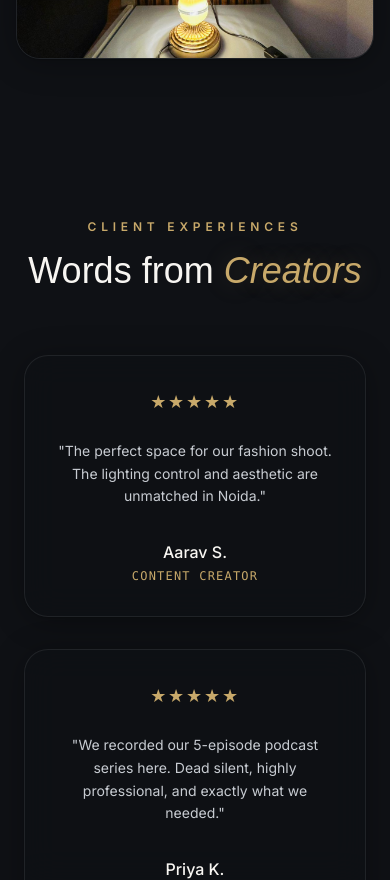
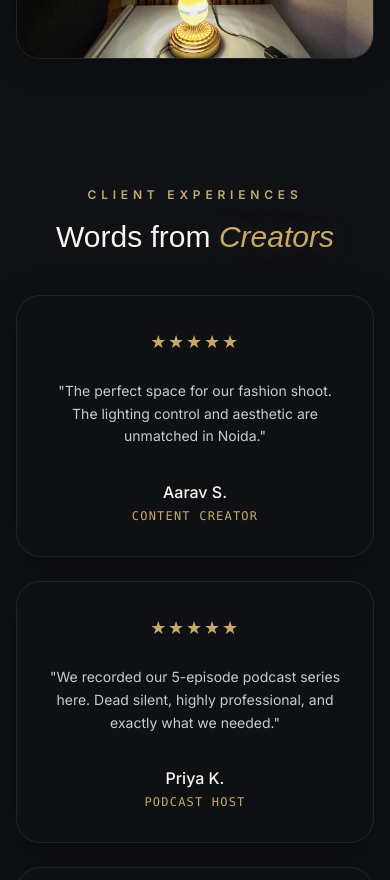
Before and after one commit to Nitin-2711/dreamy-main, a React (Vite) app: page / in a window 390 px wide. Shown: the part 11120-12000 px from the top of the page. Built offline with nearby package versions, Linux system fonts and the light colour scheme; a web font is replaced by a local one.

Commit message:
style: adjust padding, spacing, and font sizes in ReviewsSection for improved mobile responsiveness

```diff
--- a/src/sections/Reviews/ReviewsSection.jsx
+++ b/src/sections/Reviews/ReviewsSection.jsx
@@ -34,9 +34,9 @@ const ReviewsSection = () => {
   };
 
   return (
-    <section id="reviews" className="py-24 relative bg-theme-bg overflow-hidden z-10 transition-colors duration-700">
-      <div className="container mx-auto px-6 max-w-6xl">
-        <div className="text-center mb-16">
+    <section id="reviews" className="py-16 md:py-24 relative bg-theme-bg overflow-hidden z-10 transition-colors duration-700">
+      <div className="container mx-auto px-4 md:px-6 max-w-6xl">
+        <div className="text-center mb-10 md:mb-16">
           <motion.span
             initial={{ opacity: 0, y: 15 }}
             whileInView={{ opacity: 1, y: 0 }}
@@ -49,7 +49,7 @@ const ReviewsSection = () => {
             initial={{ opacity: 0, y: 25 }}
             whileInView={{ opacity: 1, y: 0 }}
             viewport={{ once: true }}
-            className="font-heading text-4xl md:text-5xl text-theme-text font-medium"
+            className="font-heading text-3xl md:text-5xl text-theme-text font-medium"
           >
             Words from <span className="italic text-warm-beige text-glow">Creators</span>
           </motion.h2>
@@ -60,7 +60,7 @@ const ReviewsSection = () => {
           initial="hidden"
           whileInView="visible"
           viewport={{ once: true, margin: "-50px" }}
-          className="grid grid-cols-1 md:grid-cols-3 gap-8"
+          className="grid grid-cols-1 md:grid-cols-3 gap-6 md:gap-8"
         >
           {reviews.map((item, idx) => (
             <motion.div
```
